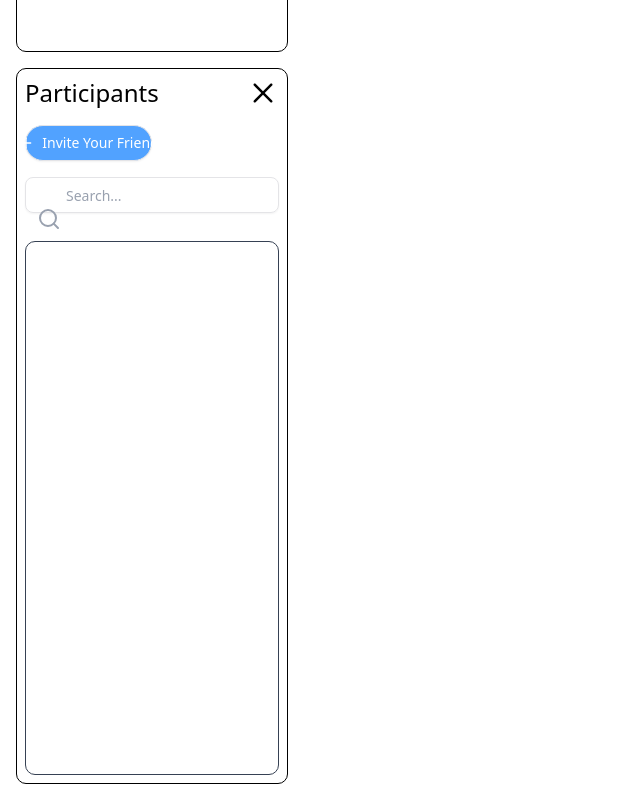
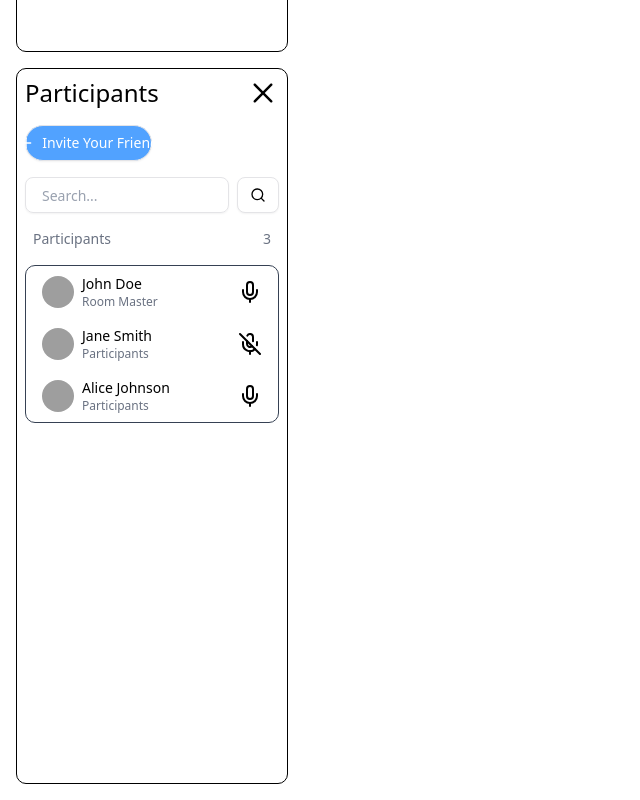
Before and after one commit to ngvuthtinh/Movie_Recommendation_System, a React (Vite) app in the folder movie_recommendation_system/: page / in a window 1280 px wide. Shown: the part 1412-2212 px from the top of the page, without its empty margins (0-640 px from the left). Built offline with nearby package versions, Linux system fonts and the light colour scheme; grey boxes are pictures that could not be loaded.

Commit message:
Phuong | feat<components>: Participants

```diff
--- a/movie_recommendation_system/src/components/Participants.tsx
+++ b/movie_recommendation_system/src/components/Participants.tsx
@@ -1,14 +1,15 @@
 import { Participant } from "@/types/Participants";
+
 import { Button } from "@/components/ui/button";
-import { Input } from "@/components/ui/input.tsx";
-import { Avatar } from "@/components/ui/avatar";
+import { Input } from "@/components/ui/input";
+import {Avatar, AvatarFallback, AvatarImage} from "@/components/ui/avatar";
 
 import { RxCross2 } from "react-icons/rx";
 import { Plus } from "lucide-react";
 import { Search } from "lucide-react";
-import React from "react";
+import { Mic, MicOff} from "lucide-react";
 
-export default function Participants(partcipants: Participant[]) {
+export default function Participants({ participants }: { participants: Participant[] }) {
 
     return (
         <div className="bg-white border-1 border-black rounded-lg
@@ -33,24 +34,45 @@ export default function Participants(partcipants: Participant[]) {
                     </Button>
                 </div>
 
-                <div className="relative w-full">
-                    <Search className="absolute left-3 top-1/2 transform
-                                       translate-y-1/2 text-gray-400" />
+                <div className="flex gap-2">
                     <Input
                         type="text"
                         placeholder="Search..."
-                        className="w-full pl-10 text-black [&::placeholder]:text-gray-400"
+                        className="w-full pl-4 text-black [&::placeholder]:text-gray-400"
                     />
+                    <Button
+                        variant="outline"
+                        className="text-sm font-medium flex items-center
+                                   text-black bg-white hover:bg-black hover:text-white"
+                    >
+                        <Search />
+                    </Button>
                 </div>
 
-                <div className="mt-3 border-1 border-gray-700 rounded-lg flex-1 overflow-auto">
-                    {/*{participants.map(({avatarUrl, name, id, isHost, isMicOn }) => (*/}
-                    {/*    <div className="mx-4 my-2">*/}
-
-                    {/*    </div>*/}
-                    {/*))}*/}
+                <div className="flex justify-between mx-2">
+                    <p className="text-sm font-normal text-gray-500">Participants</p>
+                    <p className="text-sm font-normal text-gray-500">{participants.length}</p>
                 </div>
 
+                <div className="border-1 border-gray-700 rounded-lg ">
+                    {participants.map(({avatarUrl, name, id, isHost, isMicOn }) => (
+                        <div key={id} className="flex items-center justify-between px-4 py-2">
+                            <div className="flex items-center">
+                                <Avatar className="cursor-pointer hover:opacity-80">
+                                    <AvatarImage src={avatarUrl} />
+                                    <AvatarFallback>CN</AvatarFallback>
+                                </Avatar>
+                                <div className="flex flex-col ml-2">
+                                    <span className="text-sm font-medium text-black">{name}</span>
+                                    <span className="text-xs text-gray-500">{isHost ? "Room Master" : "Participants"}</span>
+                                </div>
+                            </div>
+                            <div className="flex items-center gap-2 text-black">
+                                {isMicOn ? ( <Mic /> ) : ( <MicOff /> ) }
+                            </div>
+                        </div>
+                    ))}
+                </div>
 
             </div>
 
--- a/movie_recommendation_system/src/pages/WatchTogetherPage.tsx
+++ b/movie_recommendation_system/src/pages/WatchTogetherPage.tsx
@@ -10,7 +10,7 @@ export default function WatchTogetherPage() {
         <>
             <ChatFrame />
             <RoomDetail {...roomInfoDefault} />
-            <Participants {...participantDefault}/>
+            <Participants participants={participantDefault} />
         </>
     );
 }
```
